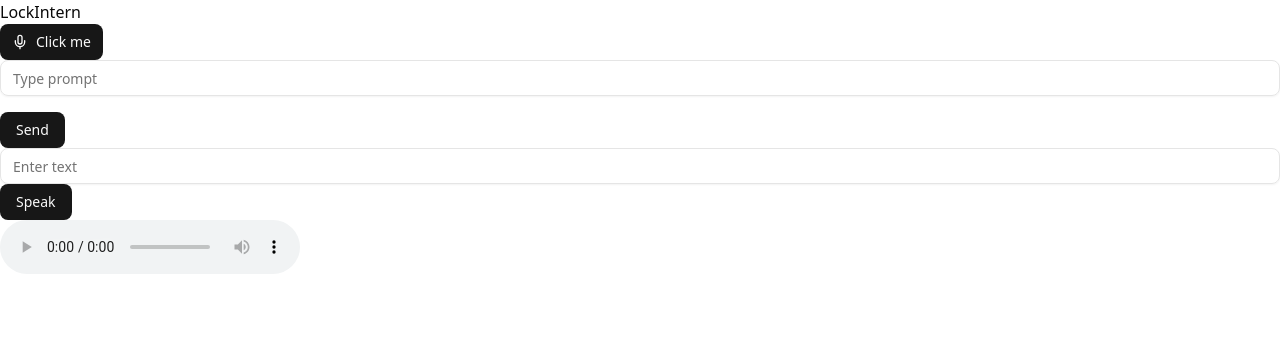
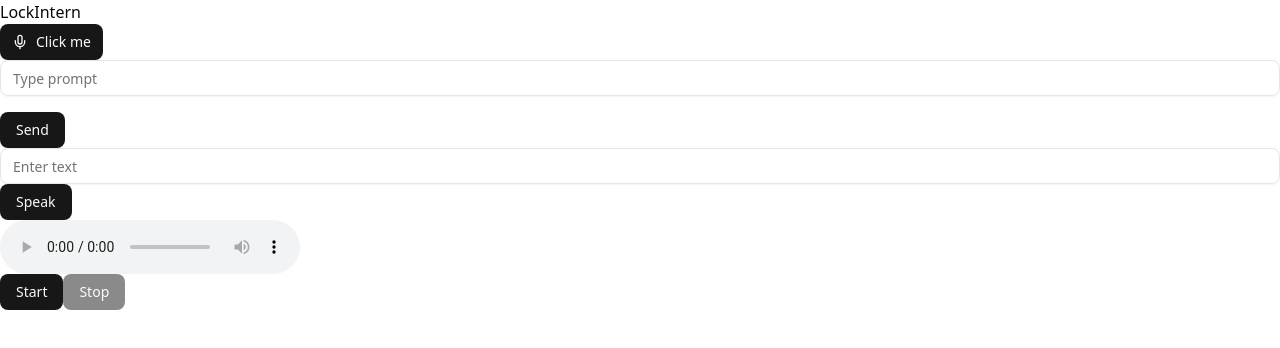
Before and after one commit to tiwoah/lockintern, a Next.js app: page / in a window 1280 px wide. Shown: the top 348 px of the page. Built offline with nearby package versions, Linux system fonts and the light colour scheme.

Commit message:
feat: add mic recorder

```diff
--- a/app/page.tsx
+++ b/app/page.tsx
@@ -1,4 +1,5 @@
 import Example from "@/components/example";
+import MicRecorder from "@/components/mic-recorder";
 import TextToSpeech from "@/components/TextToSpeech";
 import { Button } from "@/components/ui/button";
 import { Mic } from "lucide-react";
@@ -13,6 +14,7 @@ export default function Home() {
       </Button>
       <Example />
       <TextToSpeech />
+      <MicRecorder />
     </div>
   );
 }
--- /dev/null
+++ b/components/mic-recorder.tsx
@@ -0,0 +1,87 @@
+"use client";
+
+import { useRef, useState } from "react";
+import { Button } from "@/components/ui/button";
+
+export default function MicRecorder() {
+  const mediaRecorderRef = useRef<MediaRecorder | null>(null);
+  const streamRef = useRef<MediaStream | null>(null);
+  const chunksRef = useRef<BlobPart[]>([]);
+
+  const [isRecording, setIsRecording] = useState(false);
+  const [audioUrl, setAudioUrl] = useState<string | null>(null);
+  const [fileSize, setFileSize] = useState<number | null>(null);
+  const [mimeType, setMimeType] = useState<string>("audio/webm");
+
+  async function start() {
+    if (audioUrl) URL.revokeObjectURL(audioUrl);
+    setAudioUrl(null);
+    setFileSize(null);
+    chunksRef.current = [];
+
+    const stream = await navigator.mediaDevices.getUserMedia({ audio: true });
+    streamRef.current = stream;
+
+    const mr = new MediaRecorder(stream);
+    mediaRecorderRef.current = mr;
+    setMimeType(mr.mimeType || "audio/webm");
+
+    mr.ondataavailable = (e) => {
+      if (e.data.size > 0) chunksRef.current.push(e.data);
+    };
+
+    mr.onstop = () => {
+      const blob = new Blob(chunksRef.current, { type: mr.mimeType });
+      const url = URL.createObjectURL(blob);
+
+      setAudioUrl(url);
+      setFileSize(blob.size);
+
+      streamRef.current?.getTracks().forEach((t) => t.stop());
+      streamRef.current = null;
+    };
+
+    mr.start();
+    setIsRecording(true);
+  }
+
+  function stop() {
+    mediaRecorderRef.current?.stop();
+    setIsRecording(false);
+  }
+
+  function formatSize(bytes: number) {
+    if (bytes < 1024) return `${bytes} B`;
+    if (bytes < 1024 * 1024) return `${(bytes / 1024).toFixed(2)} KB`;
+    return `${(bytes / (1024 * 1024)).toFixed(2)} MB`;
+  }
+
+  function getExtension(type: string) {
+    if (type.includes("mp4")) return "m4a";
+    if (type.includes("webm")) return "webm";
+    return "audio";
+  }
+
+  return (
+    <div>
+      <Button onClick={start} disabled={isRecording}>
+        Start
+      </Button>
+      <Button onClick={stop} disabled={!isRecording}>
+        Stop
+      </Button>
+
+      {audioUrl && (
+        <>
+          <audio controls src={audioUrl} />
+
+          {fileSize !== null && <div>Size: {formatSize(fileSize)}</div>}
+
+          <a href={audioUrl} download={`recording.${getExtension(mimeType)}`}>
+            <Button>Download</Button>
+          </a>
+        </>
+      )}
+    </div>
+  );
+}
```
